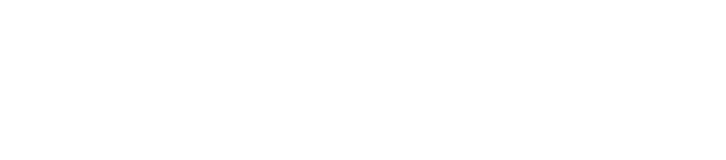
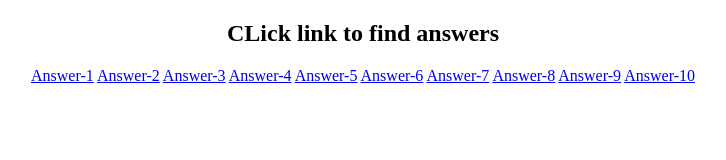
Before and after one commit to Manojkbharathi/js-assessment-3, a plain HTML site: page index.html in a window 1280 px wide. Shown: the whole page, without its empty margins (277-1003 px from the left). Drawn offline with Linux system fonts and the light colour scheme.

Commit message:
completed tasks

```diff
--- a/index.html
+++ b/index.html
@@ -3,7 +3,19 @@
   <head>
     <meta charset="UTF-8" />
     <meta name="viewport" content="width=device-width, initial-scale=1.0" />
+    <link rel="stylesheet" href="./style.css" />
     <title>Document</title>
+    <h2>CLick link to find answers</h2>
+    <a href="./index1.html">Answer-1</a>
+    <a href="./index2.html">Answer-2</a>
+    <a href="./index3.html">Answer-3</a>
+    <a href="./index4.html">Answer-4</a>
+    <a href="./index5.html">Answer-5</a>
+    <a href="./index6.html">Answer-6</a>
+    <a href="./index7.html">Answer-7</a>
+    <a href="./index8.html">Answer-8</a>
+    <a href="./index9.html">Answer-9</a>
+    <a href="./index10.html">Answer-10</a>
   </head>
   <body></body>
 </html>
```
